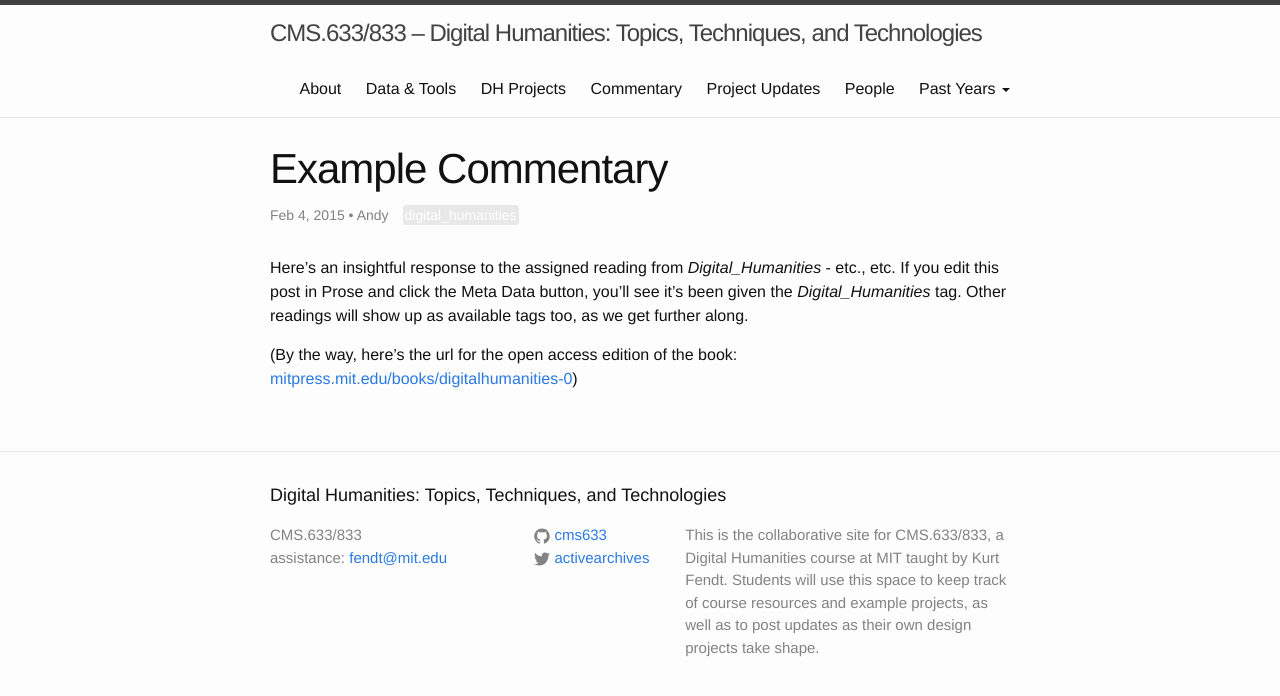
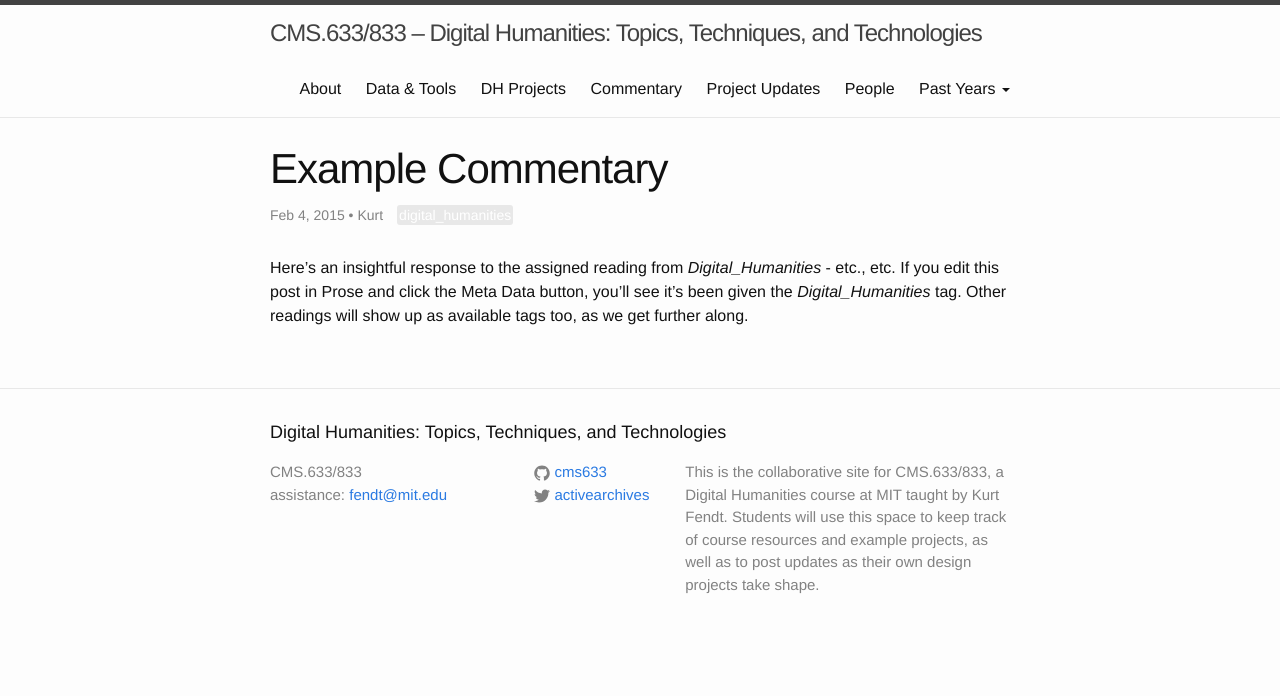
Before and after one commit to CHiP-project/chip-lumina.github.io, a Jekyll site: the page built from _posts/2015-02-04-example-commentary.md, in a window 1280 px wide. Shown: the top 696 px of the page. Built offline with Jekyll 4.4.1, drawn with Linux system fonts in a browser that asks for light colours.

Commit message:
Update 2015-02-04-example-commentary.md

```diff
--- a/_posts/2015-02-04-example-commentary.md
+++ b/_posts/2015-02-04-example-commentary.md
@@ -3,11 +3,9 @@ layout: post
 published: true
 title: Example Commentary
 category: commentary
-author: Andy
+author: Kurt
 tags:
   - digital_humanities
 ---
 
 Here's an insightful response to the assigned reading from *Digital_Humanities* - etc., etc. If you edit this post in Prose and click the Meta Data button, you'll see it's been given the *Digital_Humanities* tag. Other readings will show up as available tags too, as we get further along.
-
-(By the way, here's the url for the open access edition of the book: [mitpress.mit.edu/books/digitalhumanities-0](https://mitpress.mit.edu/books/digitalhumanities-0))
```
